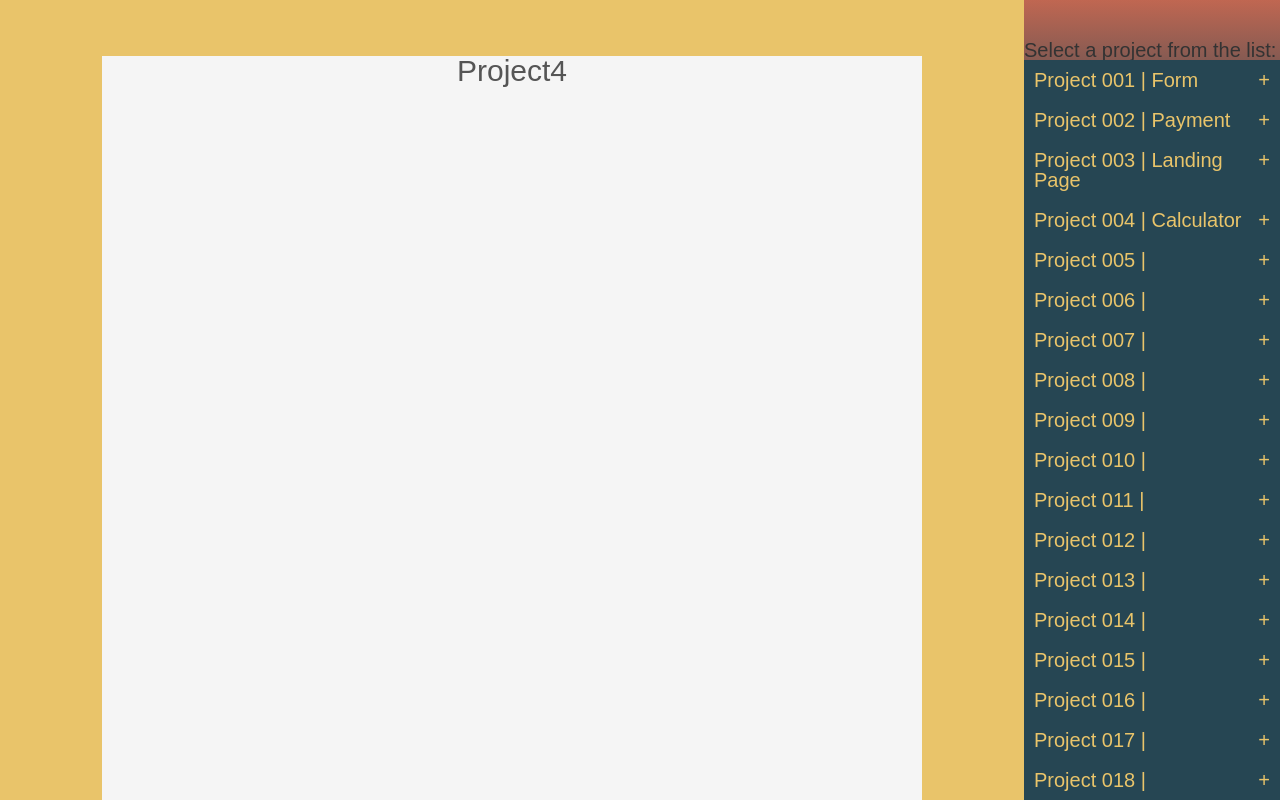
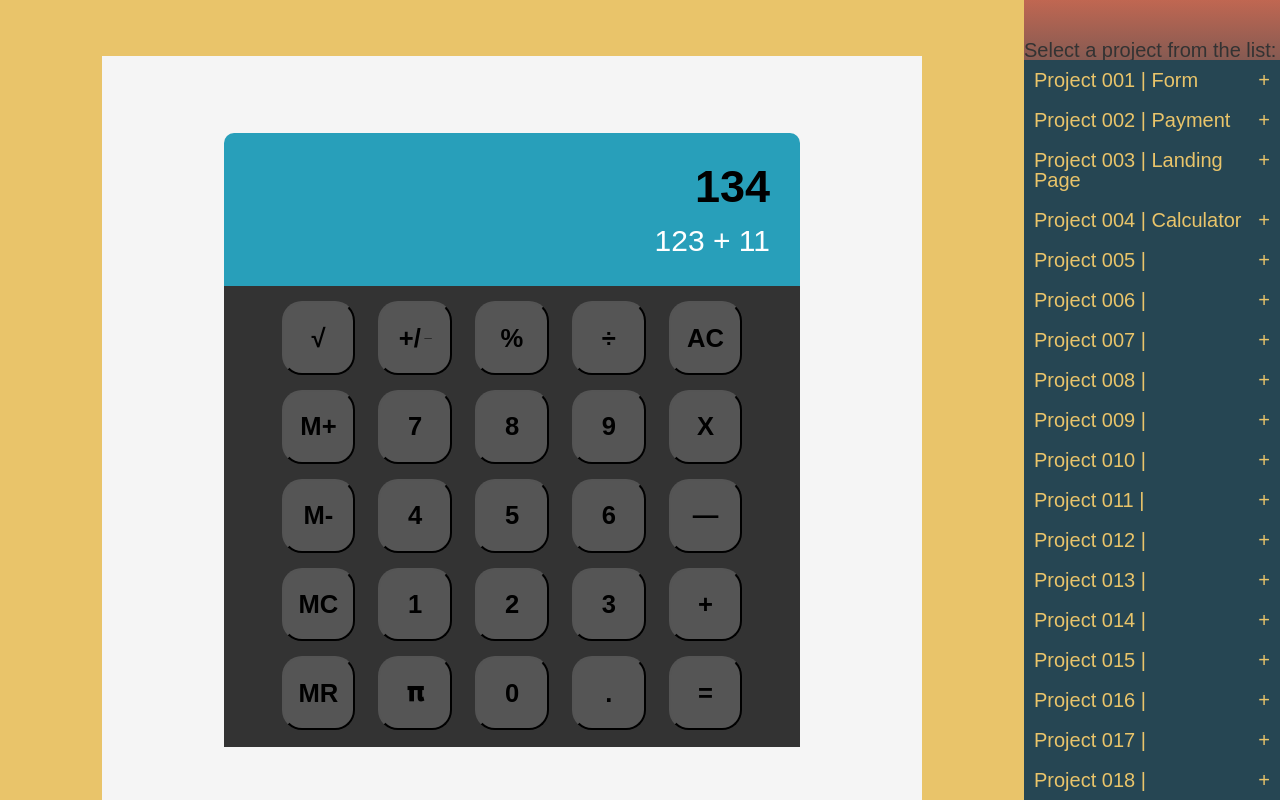
Before and after one commit to react-simple-project/daily-ui, a React (Create React App) app: page / in a window 1280 px wide. Shown: the part 680-1480 px from the top of the page. Built offline with nearby package versions, Linux system fonts and the light colour scheme.

Commit message:
finish project 4

```diff
--- a/src/components/daily-ui-projects/004/Project4.js
+++ b/src/components/daily-ui-projects/004/Project4.js
@@ -6,8 +6,14 @@ import DisplayArea from './components/DisplayArea'
 export default function Project4() {
   return (
     <ProjectWrapper>
-      <section className={styles.main}>Project4</section>
-    </ProjectWrapper>
+      <section className={styles.main}>
+
+          <DisplayArea />
+          <Buttons />
+
+      </section>
+
+    </ProjectWrapper >
 
   )
 }
--- a/src/components/daily-ui-projects/004/Project4.module.css
+++ b/src/components/daily-ui-projects/004/Project4.module.css
@@ -0,0 +1,63 @@
+.main {
+  width: 100%;
+  height: 100%;
+  display: flex;
+  flex-direction: column;
+  align-items: center;
+  justify-content: center;
+}
+
+.display-area {
+  width: 45vw;
+  background-color: rgb(40, 159, 186);
+  height: 20%;
+  display: flex;
+  align-items: flex-end;
+  justify-content: flex-end;
+  padding: 30px;
+  border-radius: 10px 10px 0 0;
+  color: white;
+  position: relative;
+}
+
+.output {
+  position: absolute;
+  top: 20%;
+  color: black;
+  font-weight: 700;
+  font-size: 4.5rem;
+}
+
+.buttons {
+  background-color: #333;
+  height: 60%;
+  width: 45vw;
+}
+
+.buttons__row {
+  margin: 1.5rem 10% 0 10%;
+  display: flex;
+  justify-content: space-around;
+  gap: 5%;
+  height: 16%
+
+}
+
+
+
+sup {
+  vertical-align: super;
+  font-size: small;
+}
+sub {
+  vertical-align: sub;
+}
+
+.buttons__key {
+  width: 100%;
+  background-color: #555;
+  flex-grow: 1;
+  border-radius: 20px;
+  font-weight: 900;
+  font-size: 2vw;
+}
--- a/src/components/daily-ui-projects/004/components/Buttons.js
+++ b/src/components/daily-ui-projects/004/components/Buttons.js
@@ -0,0 +1,48 @@
+import React from 'react'
+import styles from '../Project4.module.css'
+export default function Buttons() {
+  return (
+    <section className={styles.buttons}>
+      <div className={styles.buttons__row}>
+
+        <button className={styles.buttons__key}>√</button>
+
+        <button className={styles.buttons__key}>+/<sup> _</sup></button>
+
+        <button className={styles.buttons__key}>%</button>
+        <button className={styles.buttons__key}>÷</button>
+        <button className={styles.buttons__key}>AC</button>
+      </div>
+      <div className={styles.buttons__row}>
+        <button className={styles.buttons__key}>M+</button>
+        <button className={styles.buttons__key}>7</button>
+        <button className={styles.buttons__key}>8</button>
+        <button className={styles.buttons__key}>9</button>
+        <button className={styles.buttons__key}>X</button>
+      </div>
+      <div className={styles.buttons__row}>
+        <button className={styles.buttons__key}>M-</button>
+        <button className={styles.buttons__key}>4</button>
+        <button className={styles.buttons__key}>5</button>
+        <button className={styles.buttons__key}>6</button>
+        <button className={styles.buttons__key}>—</button>
+
+      </div>
+      <div className={styles.buttons__row}>
+        <button className={styles.buttons__key}>MC</button>
+        <button className={styles.buttons__key}>1</button>
+        <button className={styles.buttons__key}>2</button>
+        <button className={styles.buttons__key}>3</button>
+        <button className={styles.buttons__key}>+</button>
+      </div>
+      <div className={styles.buttons__row}>
+        <button className={styles.buttons__key}>MR</button>
+        <button className={styles.buttons__key}>𝛑</button>
+        <button className={styles.buttons__key}>0</button>
+        <button className={styles.buttons__key}>.</button>
+        <button className={styles.buttons__key}>=</button>
+      </div>
+
+    </section>
+  )
+}
--- a/src/components/daily-ui-projects/004/components/DisplayArea.js
+++ b/src/components/daily-ui-projects/004/components/DisplayArea.js
@@ -0,0 +1,9 @@
+import React from 'react'
+import styles from '../Project4.module.css'
+export default function DisplayArea() {
+  return (
+    <section className={styles['display-area']}>
+      <span className={styles.output}>134</span>  123 + 11
+    </section>
+  )
+}
```
